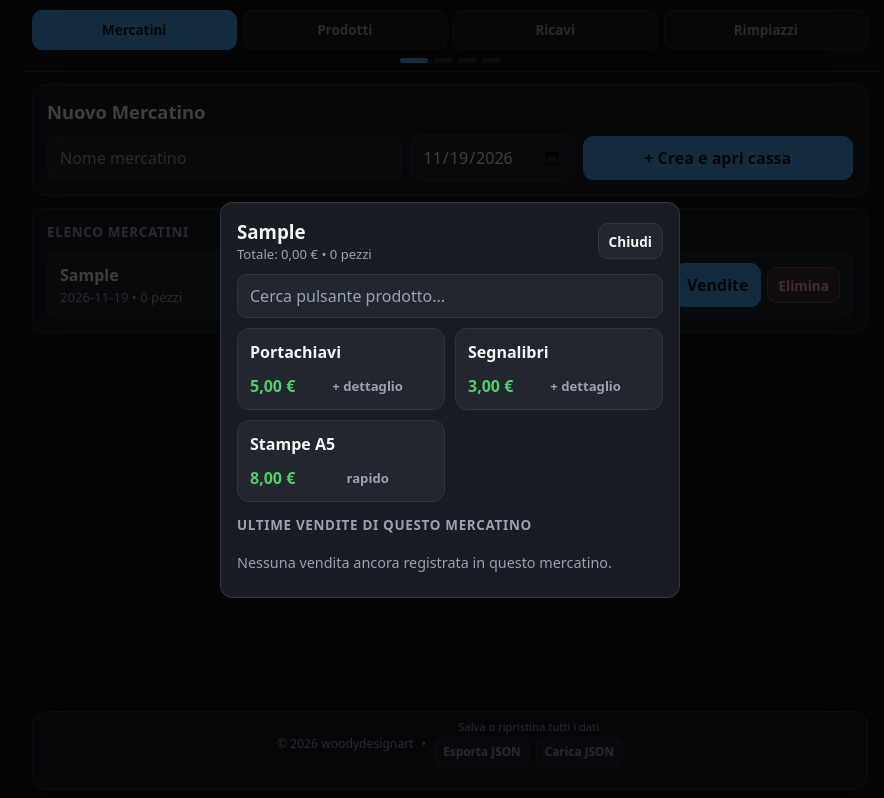
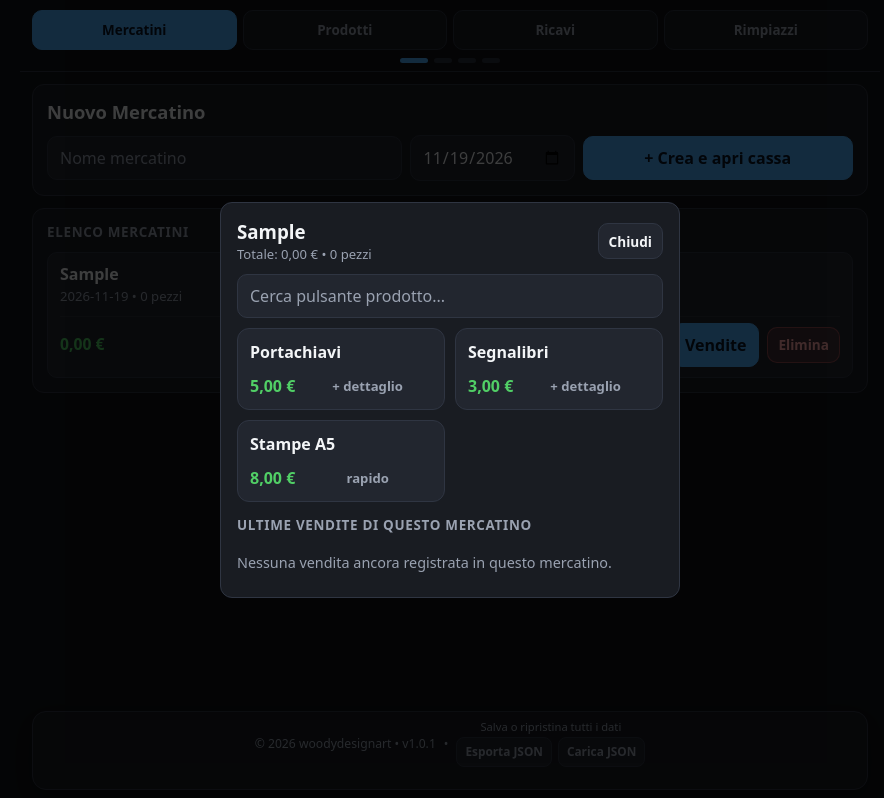
Before and after one commit to woodydesignart/mercatini-log, a plain HTML site: page index.html in a window 1280 px wide. Both pictures are taken after typing "Sample" into the empty fields and a click on the button "+ Crea e apri cassa". Shown: the whole page, without its empty margins (190-1074 px from the left). Drawn offline with Linux system fonts and the light colour scheme.

Commit message:
Update index.html

```diff
--- a/index.html
+++ b/index.html
@@ -210,6 +210,7 @@
 
     .list-item {
       display: flex;
+      flex-wrap: wrap;
       justify-content: space-between;
       align-items: center;
       gap: 10px;
@@ -224,6 +225,29 @@
       display: flex;
       flex-direction: column;
       gap: 2px;
+    }
+
+    .event-main {
+      flex: 1 1 100%;
+    }
+
+    .event-meta {
+      white-space: nowrap;
+    }
+
+    .event-actions {
+      width: 100%;
+      display: flex;
+      align-items: center;
+      justify-content: space-between;
+      gap: 8px;
+      padding-top: 6px;
+      border-top: 1px solid rgba(255, 255, 255, 0.06);
+    }
+
+    .event-actions .price-tag {
+      margin-right: auto;
+      font-size: 0.98rem;
     }
 
     .item-title { font-weight: 700; word-break: break-word; }
@@ -521,7 +545,7 @@
 
     <footer id="floatingFooter" class="app-footer">
       <div class="footer-main">
-        <span>© <span id="footerYear">2026</span> woodydesignart</span>
+        <span>© <span id="footerYear">2026</span> woodydesignart • <span id="appVersionLabel">v1.0.1</span></span>
         <span aria-hidden="true">•</span>
         <div class="footer-backup-block">
           <span class="footer-backup-note">Salva o ripristina tutti i dati</span>
@@ -597,8 +621,12 @@
   </div>
 
   <script>
+    const APP_VERSION = "v1.0.1";
     const STORAGE_KEY = "mercatini_slide_v3";
-    document.getElementById("footerYear").textContent = new Date().getFullYear();
+
+    document.getElementById("footerYear").textContent = String(new Date().getFullYear());
+    const versionLabel = document.getElementById("appVersionLabel");
+    if (versionLabel) versionLabel.textContent = APP_VERSION;
 
     function todayISO() {
       return new Date().toISOString().slice(0, 10);
@@ -707,6 +735,7 @@
     function exportData() {
       const payload = {
         app: "mercatini-log",
+        version: APP_VERSION,
         exportedAt: new Date().toISOString(),
         data: {
           events: state.events,
@@ -948,11 +977,11 @@
         const row = document.createElement("div");
         row.className = "list-item";
         row.innerHTML = `
-          <div class="item-main">
+          <div class="item-main event-main">
             <div class="item-title">${escapeHtml(evt.name)}</div>
-            <div class="item-sub">${escapeHtml(evt.date || "")} • ${pcs} pezzi</div>
+            <div class="item-sub event-meta">${escapeHtml(evt.date || "")} • ${pcs} pezzi</div>
           </div>
-          <div class="row" style="flex: 0 0 auto; gap: 6px;">
+          <div class="event-actions">
             <span class="price-tag">${formatEuro(total)}</span>
             <button type="button" class="btn-primary" data-action="open">Vendite</button>
             <button type="button" class="btn-danger" data-action="delete">Elimina</button>
```
